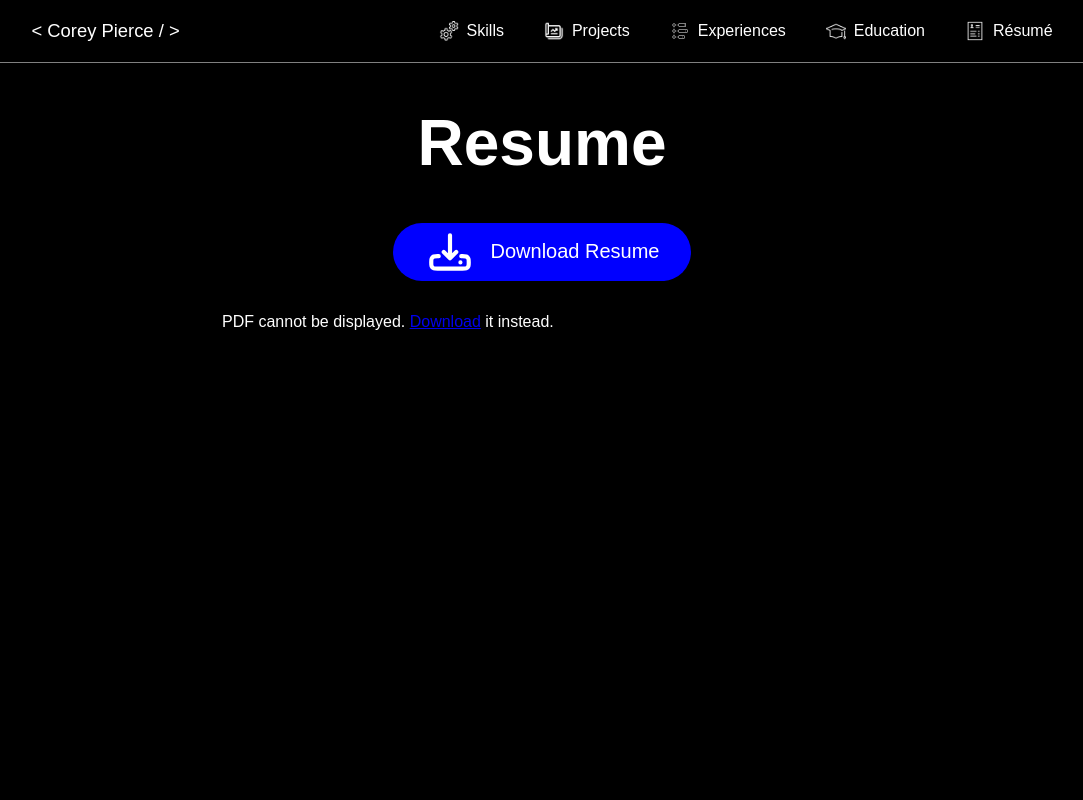
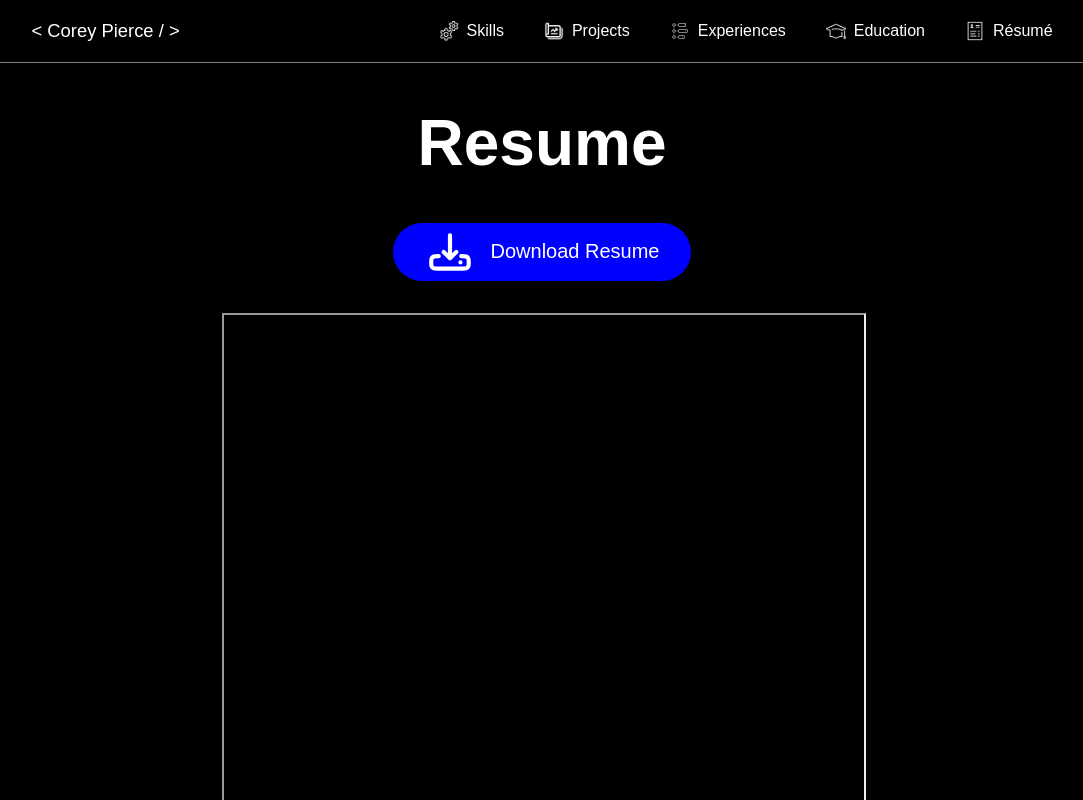
Before and after one commit to cornfrog/my-site, a Next.js app: page /resume in a window 1280 px wide. Shown: the top 800 px of the page, without its empty margins (98-1181 px from the left). Built offline with nearby package versions, Linux system fonts and the light colour scheme; a web font is replaced by a local one.

Commit message:
changed to iframe

```diff
--- a/app/resume/page.tsx
+++ b/app/resume/page.tsx
@@ -7,9 +7,9 @@ export default function Resume() {
                 Download Resume
             </a>
             <div className="resume__embedded-resume">
-                <object data="Corey_Pierce-Resume.pdf" type="application/pdf" className="resume__embedded-resume__view">
-                    <p>PDF cannot be displayed. <a href="Corey_Pierce-Resume.pdf">Download</a> it instead.</p>
-                </object>
+                <iframe src="Corey_Pierce-Resume.pdf" className="resume__embedded-resume__view">
+                    This browser does not support PDFs. Please download the PDF to view it: <a href="Corey_Pierce-Resume.pdf">Download PDF</a>
+                </iframe>
             </div>
         </div>
     );
```
